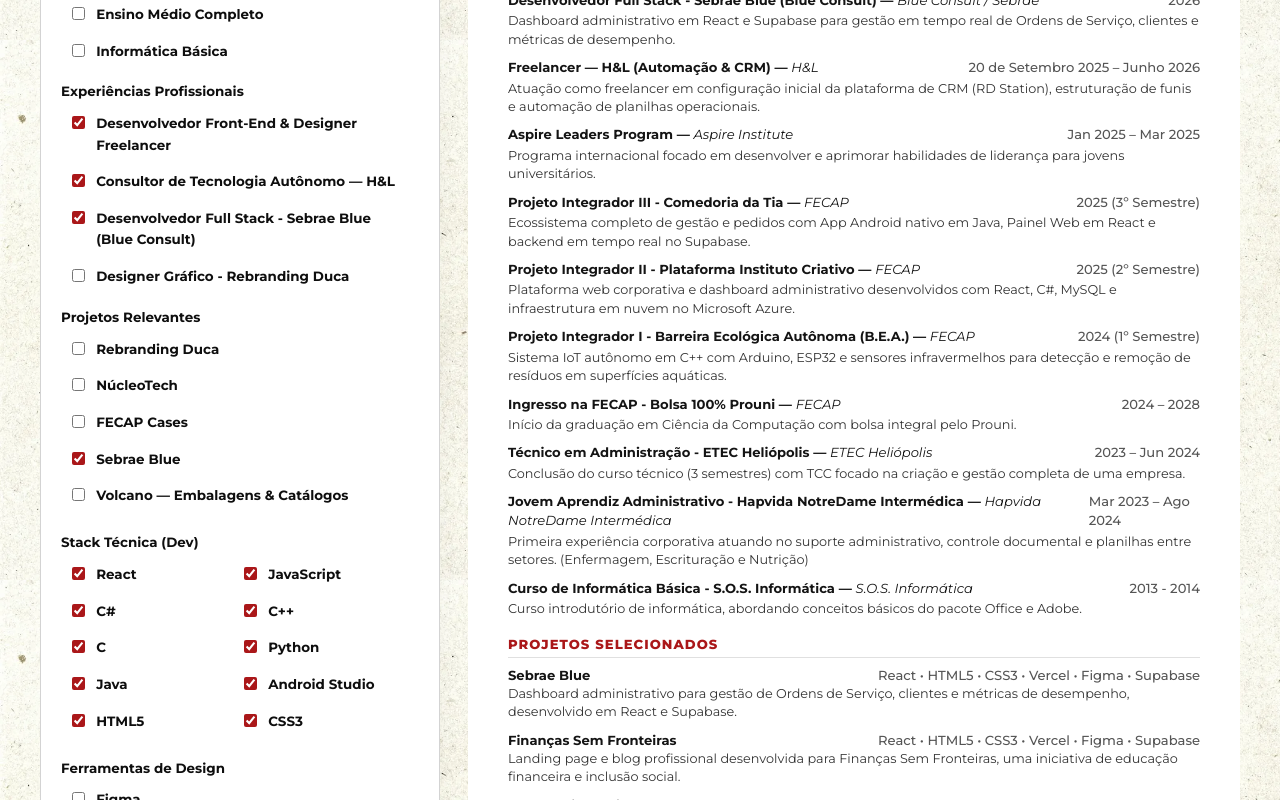
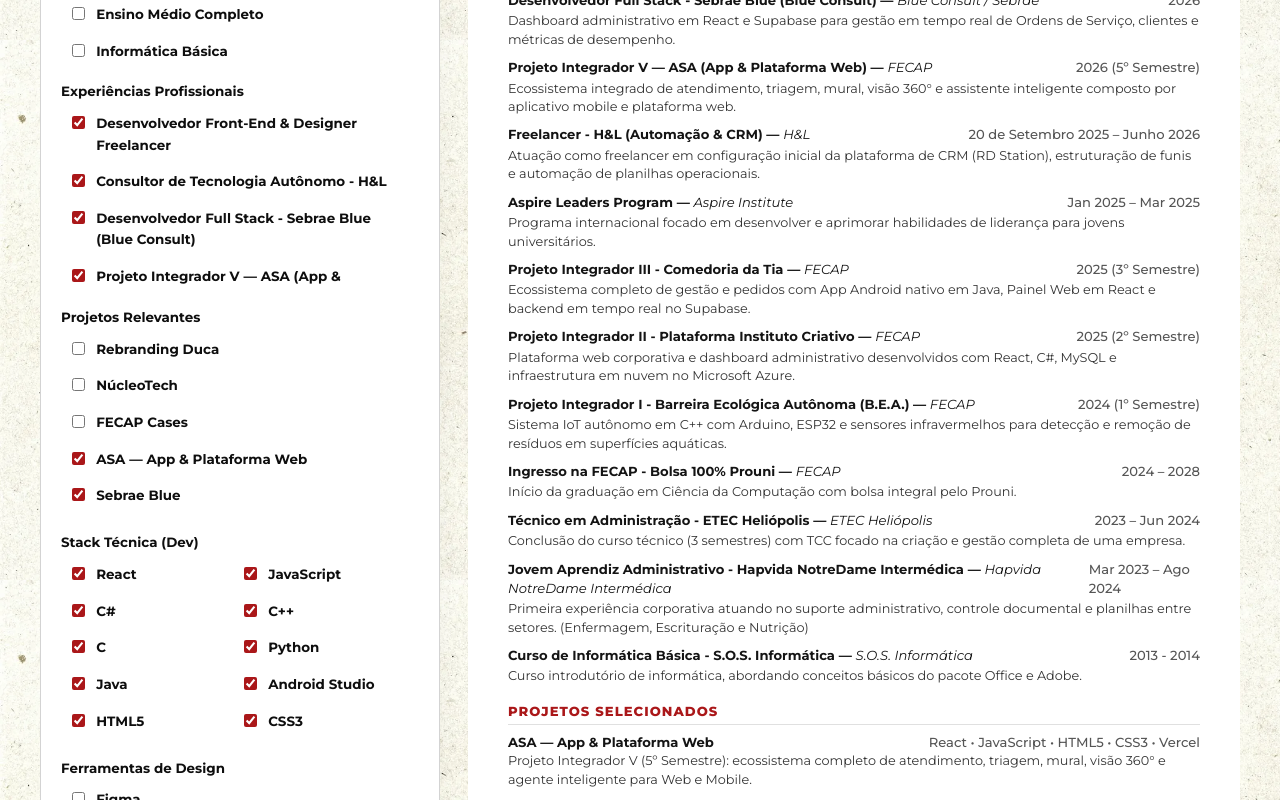
Before and after one commit to Vinnywho/Vinicius-Lima-Portifolio, a React (Vite) app: page /cv-lab in a window 1280 px wide. Shown: the part 1040-1840 px from the top of the page. Built offline with nearby package versions, Linux system fonts and the light colour scheme.

Commit message:
feat: add ASA-App (Integrative Project V) dev project and timeline experience

```diff
--- /dev/null
+++ b/src/data/asaAssets.js
@@ -0,0 +1,127 @@
+const asaModules = import.meta.glob(
+  '../assets/images/Projetos/ASA-App/*.{png,jpeg,jpg,webp}',
+  { eager: true, import: 'default' }
+);
+
+const byName = Object.fromEntries(
+  Object.entries(asaModules).map(([path, url]) => [path.split('/').pop(), url])
+);
+
+export const asaCover = byName['Mural.png'] || byName['360.png'] || Object.values(byName)[0];
+
+export const asaWebFrames = [
+  {
+    key: 'Mural.png',
+    title: {
+      pt: 'asa-web-zeta.vercel.app — Mural & Visão Geral',
+      en: 'asa-web-zeta.vercel.app — Notice Board & Overview',
+    },
+    caption: {
+      pt: 'Mural web principal do ecossistema ASA para comunicação e avisos.',
+      en: 'Main ASA web notice board for communication and announcements.',
+    },
+  },
+  {
+    key: '360.png',
+    title: {
+      pt: 'Visão 360° do Aluno & Acompanhamento',
+      en: 'Student 360° View & Tracking',
+    },
+    caption: {
+      pt: 'Painel 360° consolidando histórico, atendimentos e status do aluno.',
+      en: '360° dashboard consolidating student history, support tickets, and status.',
+    },
+  },
+  {
+    key: 'Triagem.png',
+    title: {
+      pt: 'Módulo de Triagem & Encaminhamento',
+      en: 'Triage & Routing Module',
+    },
+    caption: {
+      pt: 'Fluxo web de triagem para direcionamento rápido de demandas.',
+      en: 'Web triage flow for fast routing of student and staff requests.',
+    },
+  },
+  {
+    key: 'Senhas.png',
+    title: {
+      pt: 'Painel de Senhas & Atendimento',
+      en: 'Queue Tickets & Service Panel',
+    },
+    caption: {
+      pt: 'Gerenciamento de filas e chamada de senhas de atendimento.',
+      en: 'Queue management and service ticket calling panel.',
+    },
+  },
+  {
+    key: 'Documentos.png',
+    title: {
+      pt: 'Central de Documentos',
+      en: 'Document Center',
+    },
+    caption: {
+      pt: 'Organização e consulta de documentos acadêmicos e administrativos.',
+      en: 'Organization and lookup of academic and administrative documents.',
+    },
+  },
+  {
+    key: '4D-ADM.png',
+    title: {
+      pt: 'Administração 4D',
+      en: '4D Administration',
+    },
+    caption: {
+      pt: 'Área administrativa dedicada à gestão e acompanhamento 4D.',
+      en: 'Dedicated administrative module for 4D management and tracking.',
+    },
+  },
+  {
+    key: 'Agente.png',
+    title: {
+      pt: 'Assistente / Agente Inteligente',
+      en: 'Intelligent Assistant / Agent',
+    },
+    caption: {
+      pt: 'Interface do agente inteligente integrado para suporte e orientações.',
+      en: 'Integrated intelligent agent interface for support and guidance.',
+    },
+  },
+  {
+    key: 'Algebra.png',
+    title: {
+      pt: 'Módulo Álgebra / Apoio Acadêmico',
+      en: 'Algebra / Academic Support Module',
+    },
+    caption: {
+      pt: 'Tela de apoio acadêmico e conteúdos integrados na plataforma.',
+      en: 'Academic support view and integrated learning resources.',
+    },
+  },
+]
+  .filter((item) => byName[item.key])
+  .map((item) => ({
+    title: item.title,
+    image: byName[item.key],
+    caption: item.caption,
+  }));
+
+const mobileOrder = [
+  'Entrada.jpeg',
+  'Onboarding1.jpeg',
+  'Onboarding2.jpeg',
+  'Onboarding3.jpeg',
+  'Home-Aluno.jpeg',
+  'Home-Funcionário.jpeg',
+  'Ficha-Aluno.jpeg',
+  'CAA.jpeg',
+  '4D.jpeg',
+  'Chat.jpeg',
+  'Docs.jpeg',
+  'Educacional.jpeg',
+  'Perfil.jpeg',
+];
+
+export const asaMobileGallery = mobileOrder
+  .map((name) => byName[name])
+  .filter(Boolean);
--- a/src/data/experiences.js
+++ b/src/data/experiences.js
@@ -32,8 +32,8 @@ export const experiences = [
     period: { pt: 'Julho 2026 – 16 de Novembro 2026', en: 'July 2026 – Nov 16, 2026' },
     category: 'career',
     title: {
-      pt: 'Consultor de Tecnologia Autônomo — H&L',
-      en: 'Independent Technology Consultant — H&L',
+      pt: 'Consultor de Tecnologia Autônomo - H&L',
+      en: 'Independent Technology Consultant - H&L',
     },
     organization: 'H&L',
     shortDesc: {
@@ -82,6 +82,33 @@ export const experiences = [
     },
     tags: ['React', 'Supabase', 'CSS3', 'Vercel'],
     relatedProjectSlug: 'sebrae-blue',
+  },
+  {
+    id: 'fecap-pi5-asa-2026',
+    year: '2026',
+    period: { pt: '2026 (5º Semestre)', en: '2026 (5th Semester)' },
+    category: 'tech',
+    title: {
+      pt: 'Projeto Integrador V — ASA (App & Plataforma Web)',
+      en: 'Integrative Project V — ASA (App & Web Platform)',
+    },
+    organization: 'FECAP',
+    shortDesc: {
+      pt: 'Ecossistema integrado de atendimento, triagem, mural, visão 360° e assistente inteligente composto por aplicativo mobile e plataforma web.',
+      en: 'Integrated support, triage, notice board, 360° view, and intelligent assistant ecosystem combining a mobile app and a web platform.',
+    },
+    highlights: {
+      pt: [
+        'Desenvolvimento da plataforma web (asa-web-zeta.vercel.app) com módulos de Mural, Visão 360°, Triagem, Senhas, Documentos, 4D e Agente.',
+        'Construção de aplicativo mobile completo com Onboarding, Home Aluno/Funcionário, Ficha do Aluno, Chat, CAA e Perfil.',
+      ],
+      en: [
+        'Built the web platform (asa-web-zeta.vercel.app) featuring Notice Board, 360° View, Triage, Queue Tickets, Documents, 4D, and Agent modules.',
+        'Developed the companion mobile app covering Onboarding, Student/Staff Home, Student Record, Chat, CAA, and Profile.',
+      ],
+    },
+    tags: ['React', 'JavaScript', 'Mobile', 'Vercel', 'Projeto Integrador'],
+    relatedProjectSlug: 'asa-app',
   },
   {
     id: 'duca-rebranding-2026',
@@ -195,8 +222,8 @@ export const experiences = [
     period: { pt: '20 de Setembro 2025 – Junho 2026', en: 'Sep 20, 2025 – June 2026' },
     category: 'career',
     title: {
-      pt: 'Freelancer — H&L (Automação & CRM)',
-      en: 'Freelancer — H&L (Automation & CRM)',
+      pt: 'Freelancer - H&L (Automação & CRM)',
+      en: 'Freelancer - H&L (Automation & CRM)',
     },
     organization: 'H&L',
     shortDesc: {
--- a/src/data/projects.js
+++ b/src/data/projects.js
@@ -71,6 +71,7 @@ import volcanoLata from '../assets/images/Projetos/Volcano/Lata.png';
 import volcanoRefil from '../assets/images/Projetos/Volcano/Refil.png';
 import volcanoRefil1 from '../assets/images/Projetos/Volcano/Refil-1.png';
 import volcanoTabelaPdf from '../assets/images/Projetos/Volcano/Tabela-de-precos.pdf';
+import { asaCover, asaWebFrames, asaMobileGallery } from './asaAssets';
 
 export const projects = [
   {
@@ -496,6 +497,60 @@ export const projects = [
           },
         },
       ],
+    },
+  },
+  {
+    id: 'asa-app',
+    slug: 'asa-app',
+    category: 'dev',
+    featured: true,
+    year: '2026',
+    accentColor: '#0066FF',
+    coverImage: asaCover,
+    title: {
+      pt: 'ASA — App & Plataforma Web',
+      en: 'ASA — App & Web Platform',
+    },
+    shortDesc: {
+      pt: 'Projeto Integrador V (5º Semestre): ecossistema completo de atendimento, triagem, mural, visão 360° e agente inteligente para Web e Mobile.',
+      en: 'Integrative Project V (5th Semester): full support, triage, notice board, 360° view, and intelligent agent ecosystem for Web and Mobile.',
+    },
+    fullDesc: {
+      pt: 'Desenvolvido como Projeto Integrador V no 5º semestre de Ciência da Computação na FECAP, o ASA integra uma plataforma web administrativa completa (Mural, Visão 360°, Triagem, Senhas, Documentos, 4D-ADM, Álgebra e Agente Inteligente) a um aplicativo mobile dedicado para alunos e funcionários.',
+      en: 'Built as Integrative Project V in the 5th semester of Computer Science at FECAP, ASA connects a comprehensive administrative web platform (Notice Board, 360° View, Triage, Queue Tickets, Documents, 4D-ADM, Algebra, and Intelligent Agent) with a dedicated mobile app for students and staff.',
+    },
+    liveUrl: 'https://asa-web-zeta.vercel.app/',
+    repoUrl: 'https://github.com/2026-2-NCC5/Projeto1',
+    techs: [
+      { name: 'React', icon: reactIcon },
+      { name: 'JavaScript', icon: jsIcon },
+      { name: 'HTML5', icon: htmlIcon },
+      { name: 'CSS3', icon: cssIcon },
+      { name: 'Vercel', icon: vercelIcon },
+    ],
+    devDetails: {
+      challenge: {
+        pt: 'Unificar em um único ecossistema digital o atendimento ao aluno, triagem de demandas, emissão de senhas, mural de avisos, documentos e acompanhamento 360° tanto para quem acessa pelo celular quanto para a equipe administrativa na web.',
+        en: 'Unify student support, request triage, queue ticketing, notice boards, documents, and 360° tracking into one seamless ecosystem across mobile and administrative web.',
+      },
+      solution: {
+        pt: 'Construção da plataforma web em React com deploy contínuo na Vercel (asa-web-zeta.vercel.app) organizada em módulos especializados (Mural, 360°, Triagem, Senhas, Documentos, 4D-ADM e Agente), integrada ao aplicativo mobile com fluxos separados para Aluno e Funcionário.',
+        en: 'Engineered the React web platform deployed on Vercel (asa-web-zeta.vercel.app) with specialized modules (Notice Board, 360°, Triage, Queue Tickets, Documents, 4D-ADM, and Agent), paired with a mobile app tailored to both Student and Staff workflows.',
+      },
+      highlights: {
+        pt: [
+          '8 módulos web em produção: Mural, Visão 360°, Triagem, Senhas, Documentos, 4D-ADM, Álgebra e Agente.',
+          '13 telas mobile cobrindo Entrada, Onboarding, Home Aluno/Funcionário, Ficha do Aluno, CAA, 4D, Chat, Docs, Educacional e Perfil.',
+          'Projeto Integrador V (5º Semestre — FECAP) com código aberto no GitHub e plataforma web online na Vercel.',
+        ],
+        en: [
+          '8 live web modules: Notice Board, 360° View, Triage, Queue Tickets, Documents, 4D-ADM, Algebra, and Agent.',
+          '13 mobile screens spanning Splash, Onboarding, Student/Staff Home, Student Record, CAA, 4D, Chat, Docs, Educational, and Profile.',
+          'Integrative Project V (5th Semester — FECAP) with open-source repository on GitHub and live web deployment on Vercel.',
+        ],
+      },
+      scrollFrames: asaWebFrames,
+      gallery: asaMobileGallery,
     },
   },
   {
@@ -606,8 +661,8 @@ export const projects = [
     accentColor: '#E11D48',
     coverImage: volcanoFogareiro,
     title: {
-      pt: 'Volcano — Embalagens & Catálogos',
-      en: 'Volcano — Packaging & Catalogs',
+      pt: 'Volcano - Embalagens & Catálogos',
+      en: 'Volcano - Packaging & Catalogs',
     },
     shortDesc: {
       pt: 'Adaptação de embalagens industriais, manuais técnicos, moldes gráficos e tabela comercial de preços para a linha Volcano.',
@@ -658,8 +713,8 @@ export const projects = [
         {
           type: 'text-section',
           heading: {
-            pt: '01. Linha Fogareiro — Caixa, Molde & Manual',
-            en: '01. Stove Line — Box, Dieline & Manual',
+            pt: '01. Linha Fogareiro - Caixa, Molde & Manual',
+            en: '01. Stove Line - Box, Dieline & Manual',
           },
           body: {
             pt: 'Adequação da caixa externa do fogareiro portátil, gabarito técnico (faca/molde) com áreas de dobra e sangria, e manual de instruções claro para o consumidor final.',
@@ -716,15 +771,15 @@ export const projects = [
             {
               image: volcanoRefil,
               caption: {
-                pt: 'Embalagem Refil — Versão Principal',
-                en: 'Refill Packaging — Primary Edition',
+                pt: 'Embalagem Refil - Versão Principal',
+                en: 'Refill Packaging - Primary Edition',
               },
             },
             {
               image: volcanoRefil1,
               caption: {
-                pt: 'Embalagem Refil — Variação & Detalhes',
-                en: 'Refill Packaging — Variation & Details',
+                pt: 'Embalagem Refil - Variação & Detalhes',
+                en: 'Refill Packaging - Variation & Details',
               },
             },
           ],
@@ -743,8 +798,8 @@ export const projects = [
         {
           type: 'scroll-frame',
           title: {
-            pt: 'Tabela de Preços Volcano (PDF) — Role para visualizar',
-            en: 'Volcano Price List (PDF) — Scroll to inspect',
+            pt: 'Tabela de Preços Volcano (PDF) - Role para visualizar',
+            en: 'Volcano Price List (PDF) - Scroll to inspect',
           },
           pdf: volcanoTabelaPdf,
           caption: {
```
